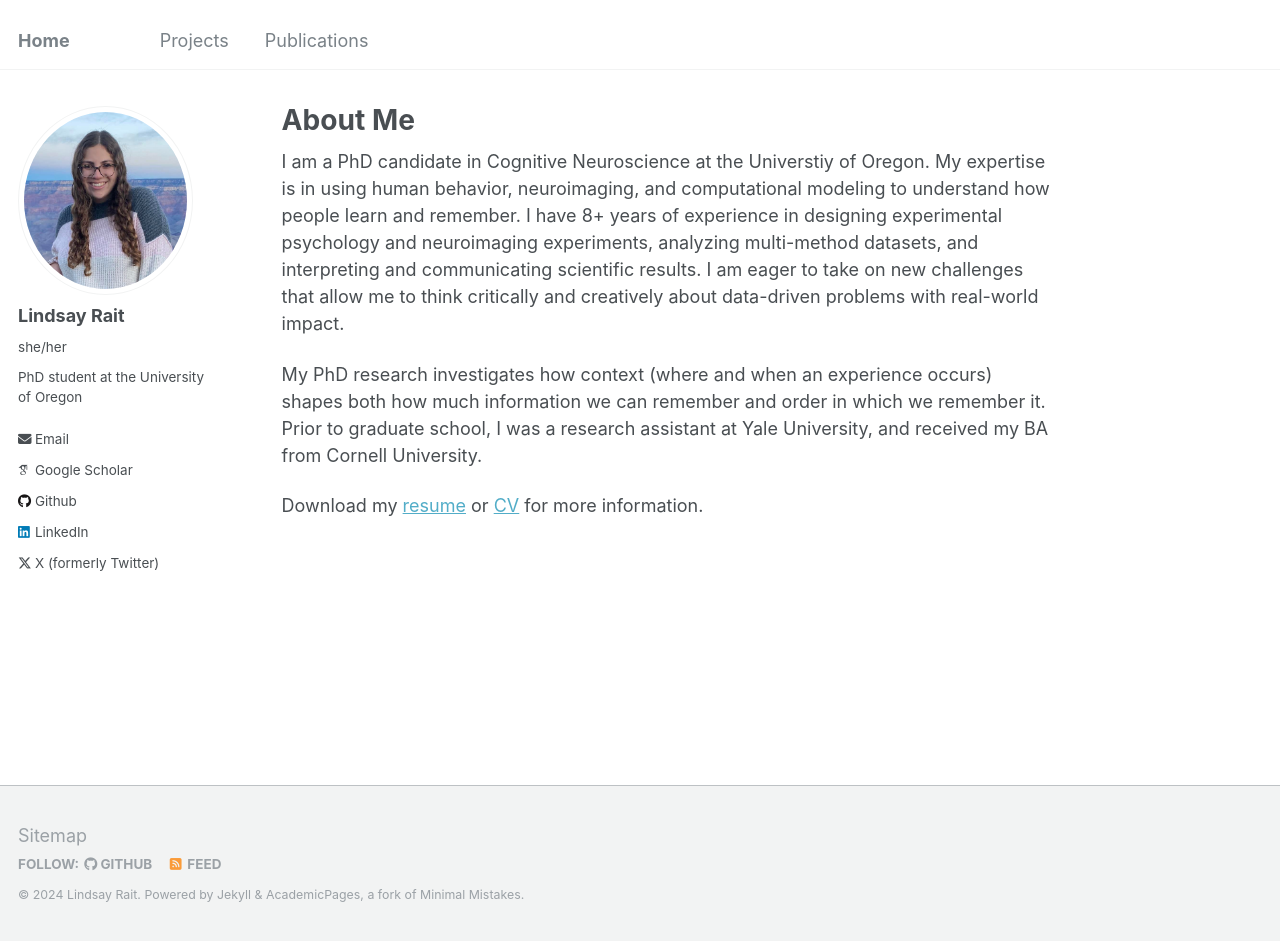
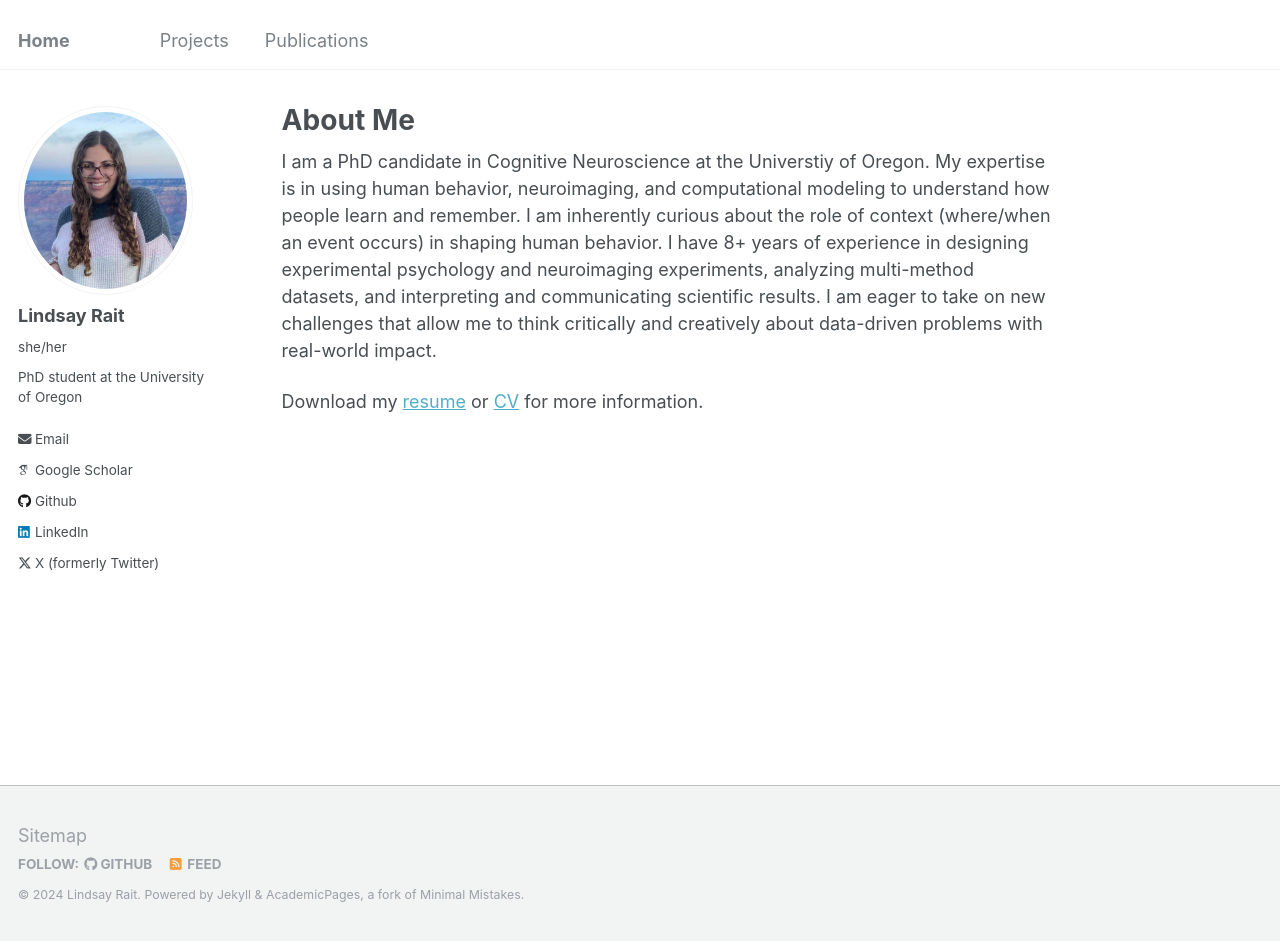
Before and after one commit to lindsay-rait/lindsay-rait.github.io, a Jekyll site: the page built from _pages/about.md, in a window 1280 px wide and 941 px high. Built offline with Jekyll 4.4.1, drawn with Linux system fonts in a browser that asks for light colours; some web fonts are replaced.

Commit message:
Update about.md

```diff
--- a/_pages/about.md
+++ b/_pages/about.md
@@ -18,9 +18,7 @@ redirect_from:
 </script>
 
 
-I am a PhD candidate in Cognitive Neuroscience at the Universtiy of Oregon. My expertise is in using human behavior, neuroimaging, and computational modeling to understand how people learn and remember. I have 8+ years of experience in designing experimental psychology and neuroimaging experiments, analyzing multi-method datasets, and interpreting and communicating scientific results. I am eager to take on new challenges that allow me to think critically and creatively about data-driven problems with real-world impact.
-
-My PhD research investigates how context (where and when an experience occurs) shapes both how much information we can remember and order in which we remember it. Prior to graduate school, I was a research assistant at Yale University, and received my BA from Cornell University.
+I am a PhD candidate in Cognitive Neuroscience at the Universtiy of Oregon. My expertise is in using human behavior, neuroimaging, and computational modeling to understand how people learn and remember. I am inherently curious about the role of context (where/when an event occurs) in shaping human behavior. I have 8+ years of experience in designing experimental psychology and neuroimaging experiments, analyzing multi-method datasets, and interpreting and communicating scientific results. I am eager to take on new challenges that allow me to think critically and creatively about data-driven problems with real-world impact.
 
 
 Download my [resume](http://lindsay-rait.github.io/files/rait_resume_41724.pdf) or [CV](http://lindsay-rait.github.io/files/Rait_CV_51424.pdf) for more information.
```
